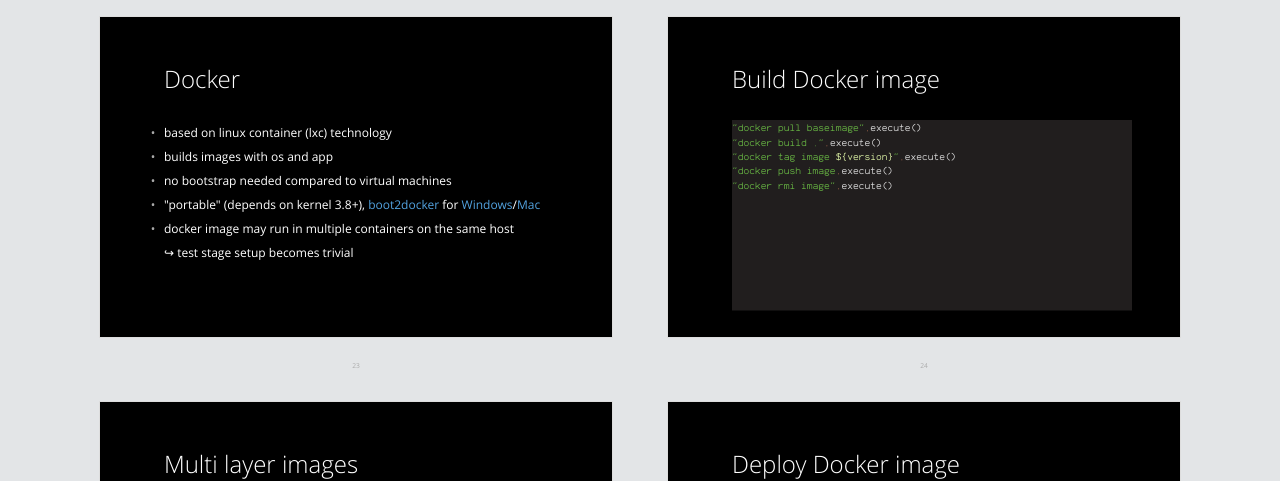
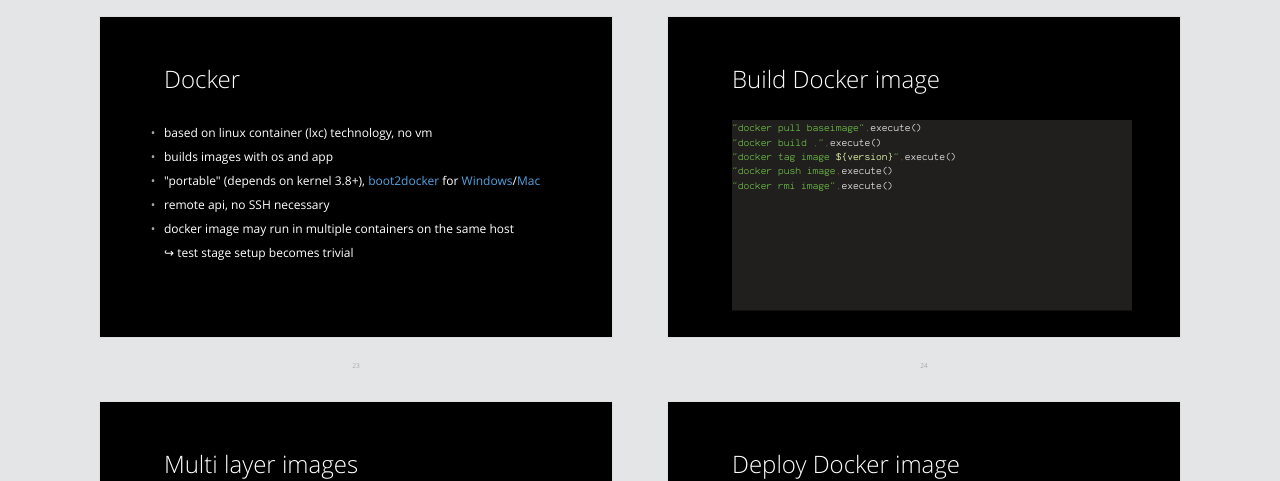
Before and after one commit to gesellix/gradle-summit-2014, a website: page index.html in a window 1280 px wide. Shown: the part 4560-5041 px from the top of the page. Drawn offline with Linux system fonts and the light colour scheme.

Commit message:
minor fixes

```diff
--- a/index.html
+++ b/index.html
@@ -516,13 +516,13 @@ task consumertests(<span style="color:#6782d3">type</span>: Test) {
         <h2>Docker</h2>
 
         <ul>
-            <li>based on linux container (lxc) technology</li>
+            <li>based on linux container (lxc) technology, no vm</li>
             <li>builds images with os and app</li>
-            <li>no bootstrap needed compared to virtual machines</li>
             <li>"portable" (depends on kernel 3.8+),
                 <a href="https://github.com/boot2docker/" target="_blank">boot2docker</a> for <a
                         href="https://github.com/boot2docker/windows-installer" target="_blank">Windows</a>/<a
                         href="https://github.com/boot2docker/boot2docker-cli" target="_blank">Mac</a></li>
+            <li>remote api, no SSH necessary</li>
             <li>docker image may run in multiple containers on the same host<br/>↪ test stage setup becomes trivial</li>
         </ul>
     </div>
```
